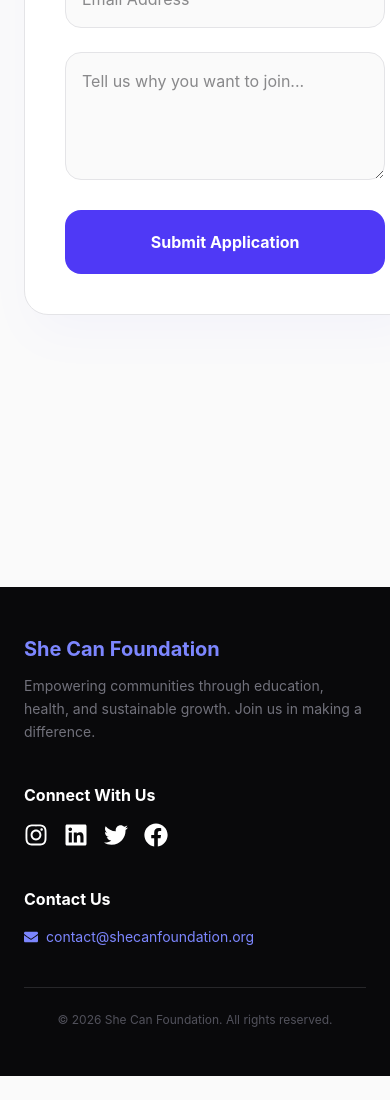
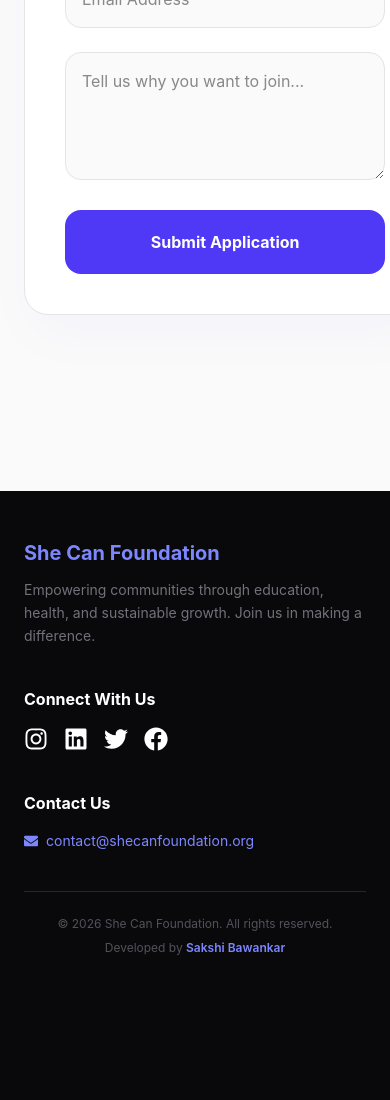
Before and after one commit to sakshibawankar263/she-can-foundation, a React (Vite) app: page /connect in a window 390 px wide. Shown: the part 1883-2983 px from the top of the page. Before the commit the page ends 2959 px from the top, so only its background shows below. Built offline with nearby package versions, Linux system fonts and the light colour scheme.

Commit message:
Fixed mobile layout issue and added developer credit to footer

```diff
--- a/src/App.jsx
+++ b/src/App.jsx
@@ -6,7 +6,7 @@ import Navbar from "./components/layout/Navbar";
 import Footer from "./components/layout/Footer";
 import ScrollToTop from "./components/ScrollToTop";
 import Hero from "./components/sections/Hero";
-import StatsSection from "./components/sections/StatsSection"; // Added import
+import StatsSection from "./components/sections/StatsSection";
 import Initiatives from "./pages/Initiatives";
 import Team from "./pages/Team";
 import Connect from "./pages/Connect";
@@ -16,27 +16,23 @@ const App = () => {
     <Router>
       <ScrollToTop />
 
-      <div className="relative min-h-screen w-full bg-zinc-50 dark:bg-zinc-950 text-zinc-900 dark:text-zinc-100 overflow-x-hidden flex flex-col justify-between select-none transition-colors duration-300">
+      <div className="flex flex-col min-h-screen w-full bg-zinc-50 dark:bg-zinc-950 text-zinc-900 dark:text-zinc-100 overflow-x-hidden transition-colors duration-300">
 
-        <div>
         <Navbar />
 
-          <main className="w-full min-h-screen pb-24 lg:pb-0 lg:pl-28 transition-all duration-300">
+        <main className="flex-grow w-full lg:pl-28 transition-all duration-300">
           <Routes>
-              {/* Grouping components for the Home page */}
             <Route path="/" element={
               <>
                 <Hero />
                 <StatsSection />
               </>
             } />
-
             <Route path="/events" element={<Initiatives />} />
             <Route path="/team" element={<Team />} />
             <Route path="/connect" element={<Connect />} />
           </Routes>
         </main>
-        </div>
 
         <div className="w-full lg:pl-28 transition-all duration-300">
           <Footer />
--- a/src/components/layout/Footer.jsx
+++ b/src/components/layout/Footer.jsx
@@ -1,5 +1,5 @@
 import React from "react";
-import { socialLinks } from "../../data/socials"; // Path check kar lein
+import { socialLinks } from "../../data/socials";
 import { FaInstagram, FaLinkedin, FaTwitter, FaFacebook, FaEnvelope } from "react-icons/fa";
 
 const Footer = () => {
@@ -35,9 +35,12 @@ const Footer = () => {
         </div>
       </div>
 
-      {/* Copyright */}
-      <div className="max-w-6xl mx-auto mt-10 pt-6 border-t border-zinc-800 text-center text-zinc-600 text-xs">
-        © 2026 She Can Foundation. All rights reserved.
+      {/* Copyright & Developer Info with bottom padding for mobile nav bar */}
+      <div className="max-w-6xl mx-auto mt-10 pt-6 pb-24 border-t border-zinc-800 text-center text-zinc-600 text-xs space-y-2">
+        <p>© 2026 She Can Foundation. All rights reserved.</p>
+        <p>
+          Developed by <span className="text-indigo-400 font-semibold">Sakshi Bawankar</span>
+        </p>
       </div>
     </footer>
   );
```
Lines whose indentation alone changed are shown as unchanged.
